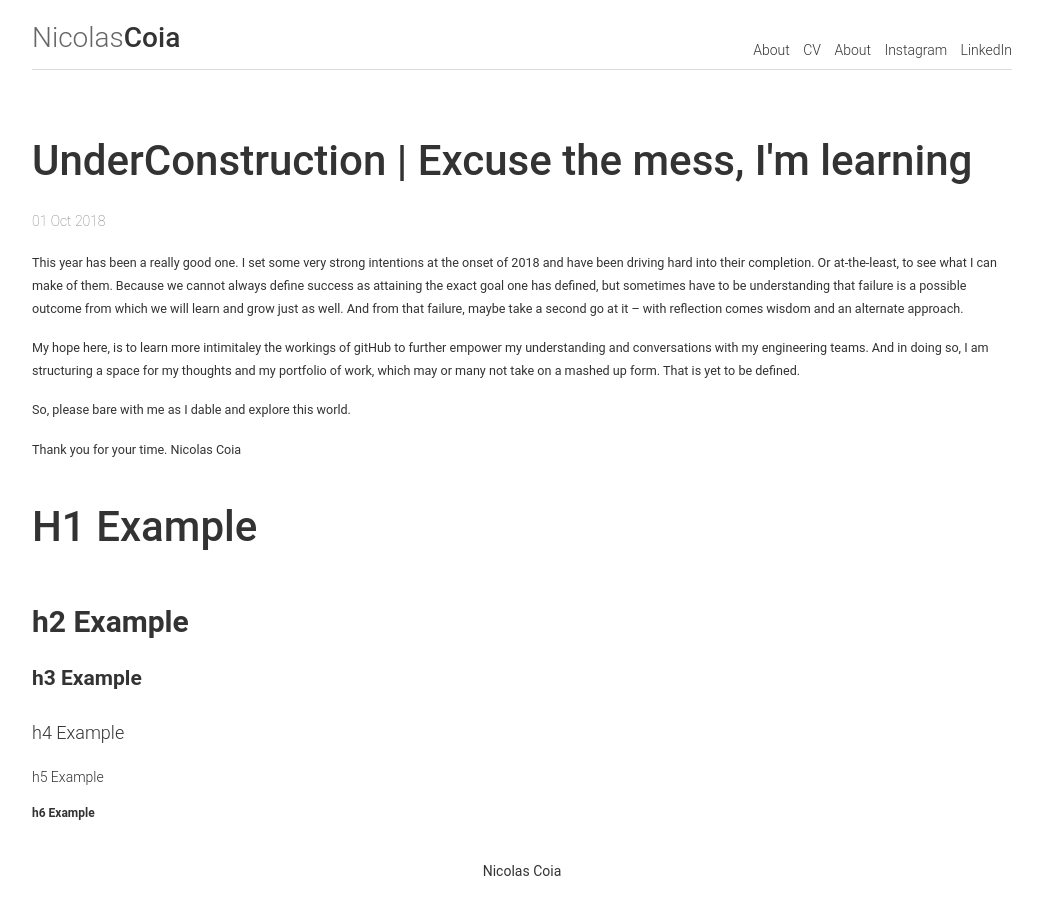
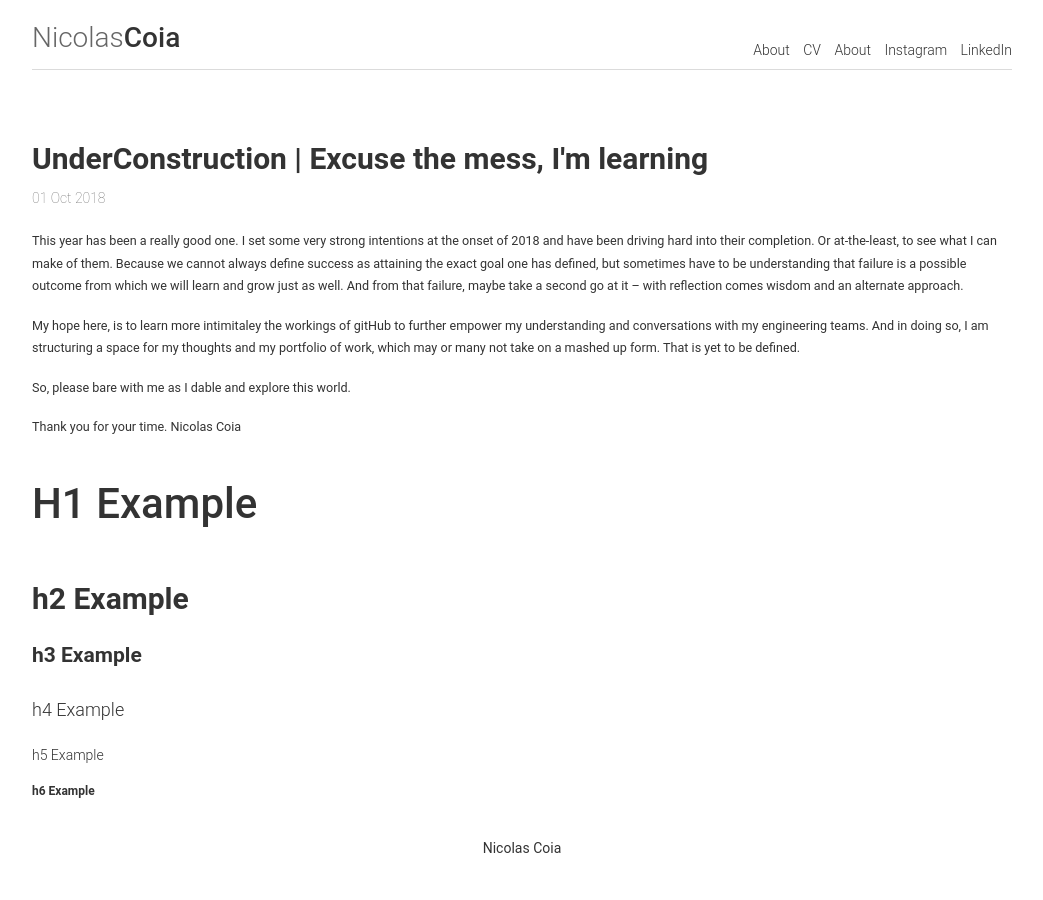
Before and after one commit to dyutibarma/monochrome, a Jekyll site: the page built from _posts/2018-10-01-hello-world.md, in a window 1280 px wide. Shown: the whole page, without its empty margins (118-1161 px from the left). Built offline with Jekyll 4.4.1, drawn with Linux system fonts in a browser that asks for light colours.

Commit message:
Update post.html

```diff
--- a/_layouts/post.html
+++ b/_layouts/post.html
@@ -2,14 +2,8 @@
 layout: default
 ---
 <article id="post-page">
-	<div class="w3-quarter">
-	</div>
-	<div class="ws-half">
-	<h1>{%if page.header %}{{ page.header }}{% else %}{{ page.title }}{% endif %}</h1>
+	<h2>{%if page.header %}{{ page.header }}{% else %}{{ page.title }}{% endif %}</h2>
 	<time datetime="{{ page.date | date_to_xmlschema }}" class="by-line">{{ page.date | date_to_string }}</time>
-	</div>
-	<div class="quarter">
-	</div>
 	<div class="content">
 
 		{{ content }}
```
